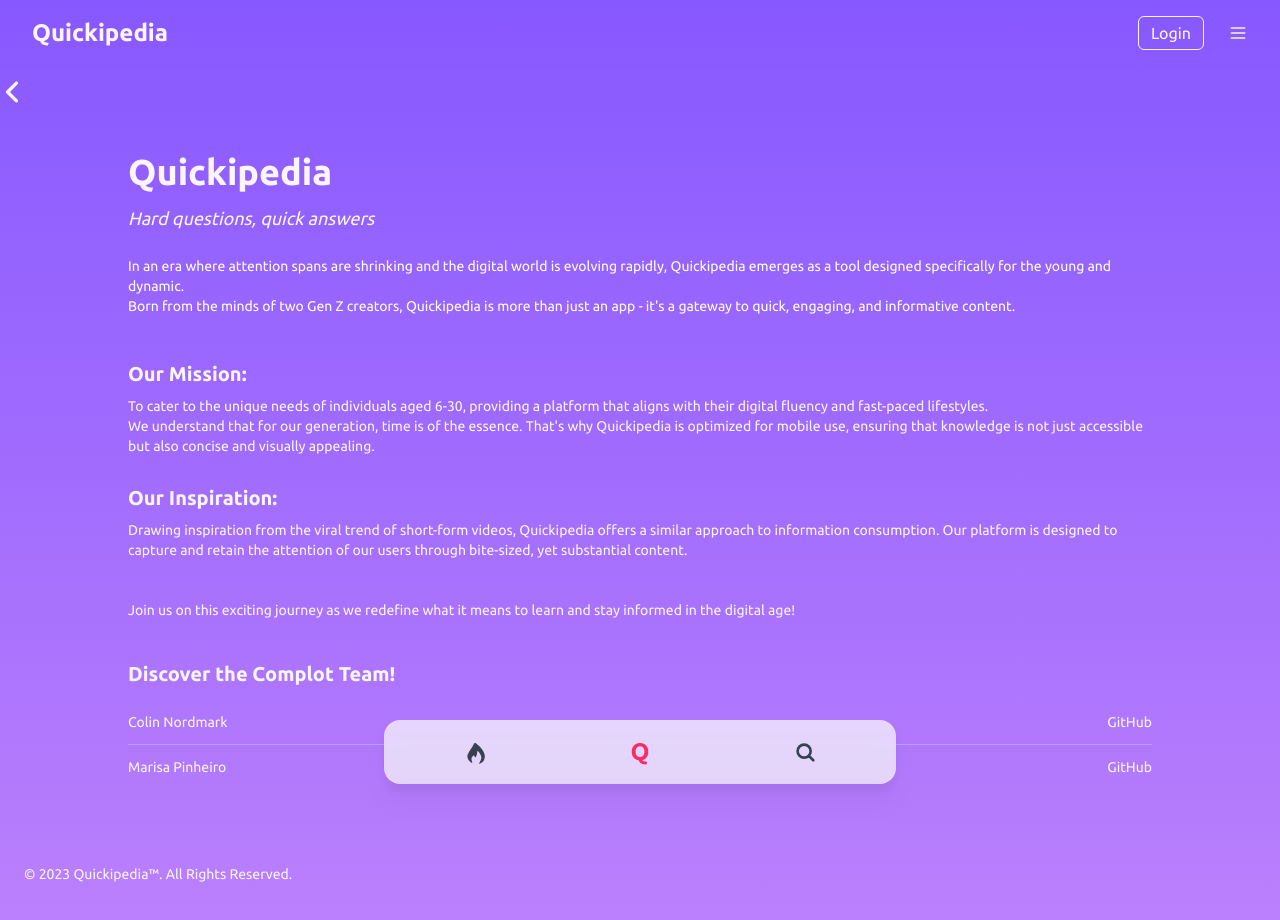
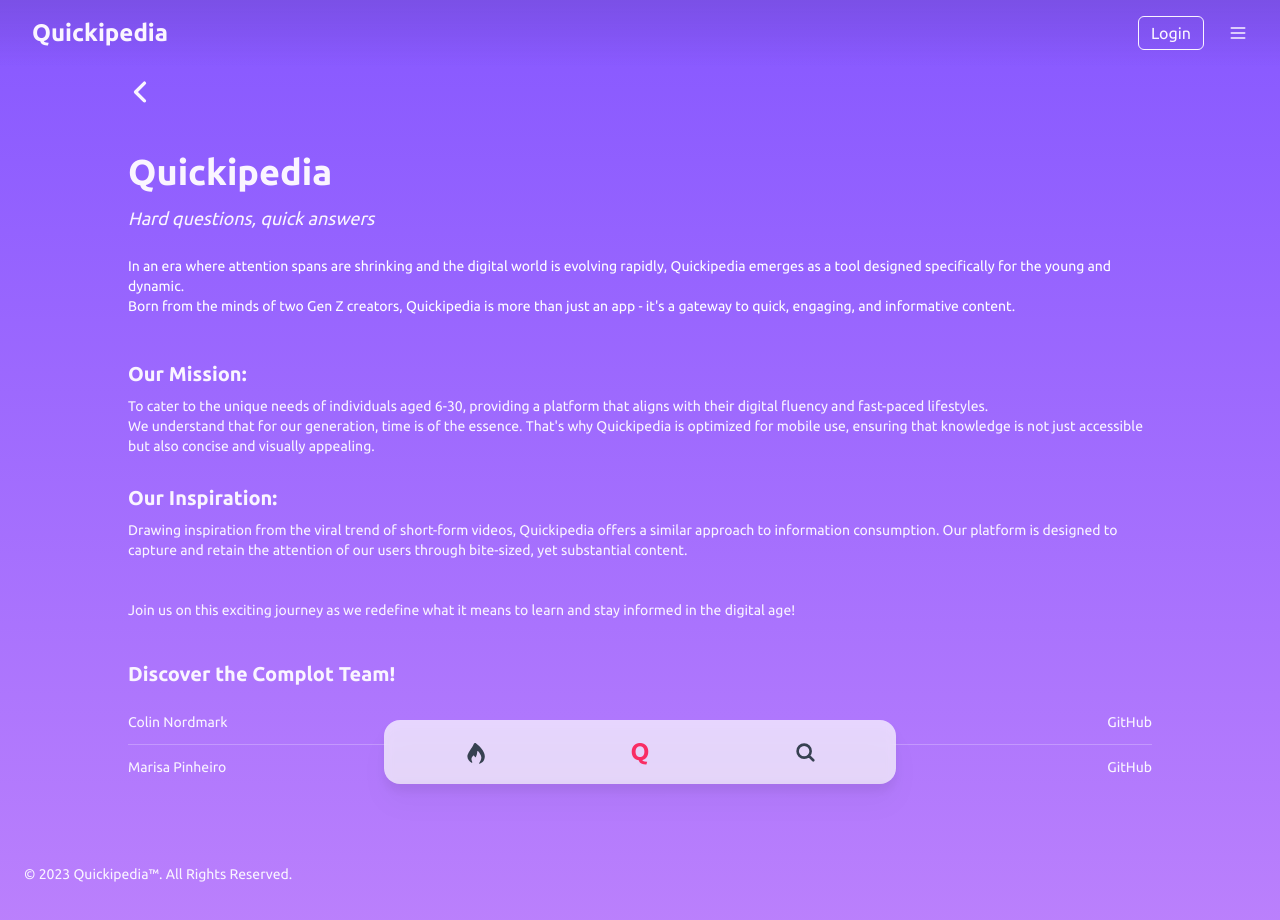
Before and after one commit to ComplotTeam/Quickipedia, a Next.js app in the folder quickipedia_frontend/: page /about in a window 1280 px wide. Shown: the top 920 px of the page. Built offline with nearby package versions, Linux system fonts and the light colour scheme; no server answers.

Commit message:
style: Adjustments to nav for readability of logo

```diff
--- a/quickipedia_frontend/app/about/page.tsx
+++ b/quickipedia_frontend/app/about/page.tsx
@@ -5,8 +5,8 @@ import { BackButton } from "../components/back-button/BackButton";
 export default function About() {
   return (
     <main className=" text-primaryB flex min-h-screen mt-10 flex-col items-center py-10">
+      <div className="flex flex-col w-[80%] items text-sm left text-left">
       <BackButton />
-      <div className="flex flex-col w-[80%] items text-sm left text-left">
         <h1 className="mr-auto text-primaryB flex items-start mb-3  mt-12 item-start text-4xl font-bold">
           Quickipedia
         </h1>
--- a/quickipedia_frontend/app/components/navbar/Navbar.tsx
+++ b/quickipedia_frontend/app/components/navbar/Navbar.tsx
@@ -18,7 +18,7 @@ export const Navbar = () => {
   };
 
   return (
-    <nav className="fixed top-0 w-full text-primaryB  px-4 z-10">
+    <nav className="fixed top-0 w-full text-primaryB  px-4 z-10 bg-gradient-to-b from-primaryC to-transparent">
       <div className="flex flex-wrap justify-between items-center mx-auto max-w-screen-xl p-4">
         <Link
           href="/"
--- a/quickipedia_frontend/tailwind.config.ts
+++ b/quickipedia_frontend/tailwind.config.ts
@@ -11,6 +11,7 @@ const config: Config = {
       colors: {
         primary: "#8758FF",
         primaryB: "#FAF5FF",
+        primaryC: "#7b50e6",
         secondary: "#000000",
         secondaryB: "#F92D64",
         ternary: "#2fb596",
```
